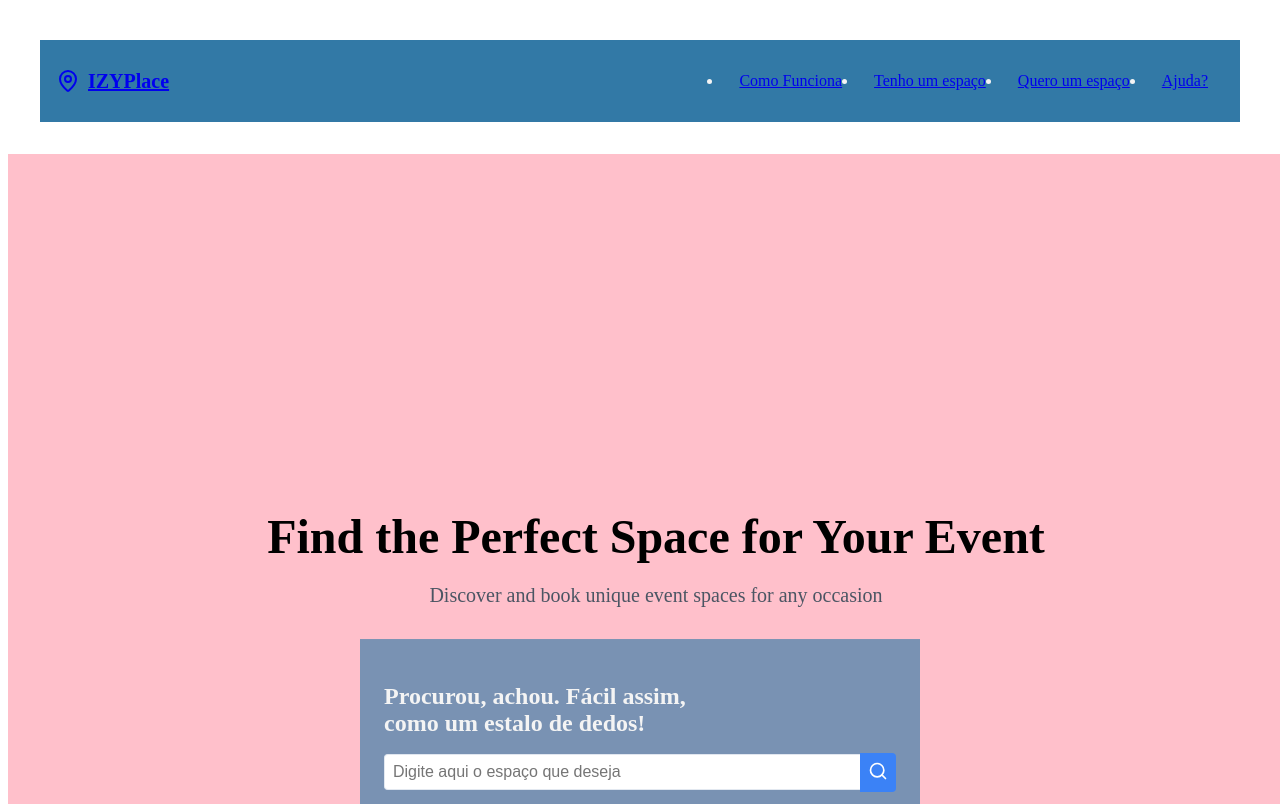
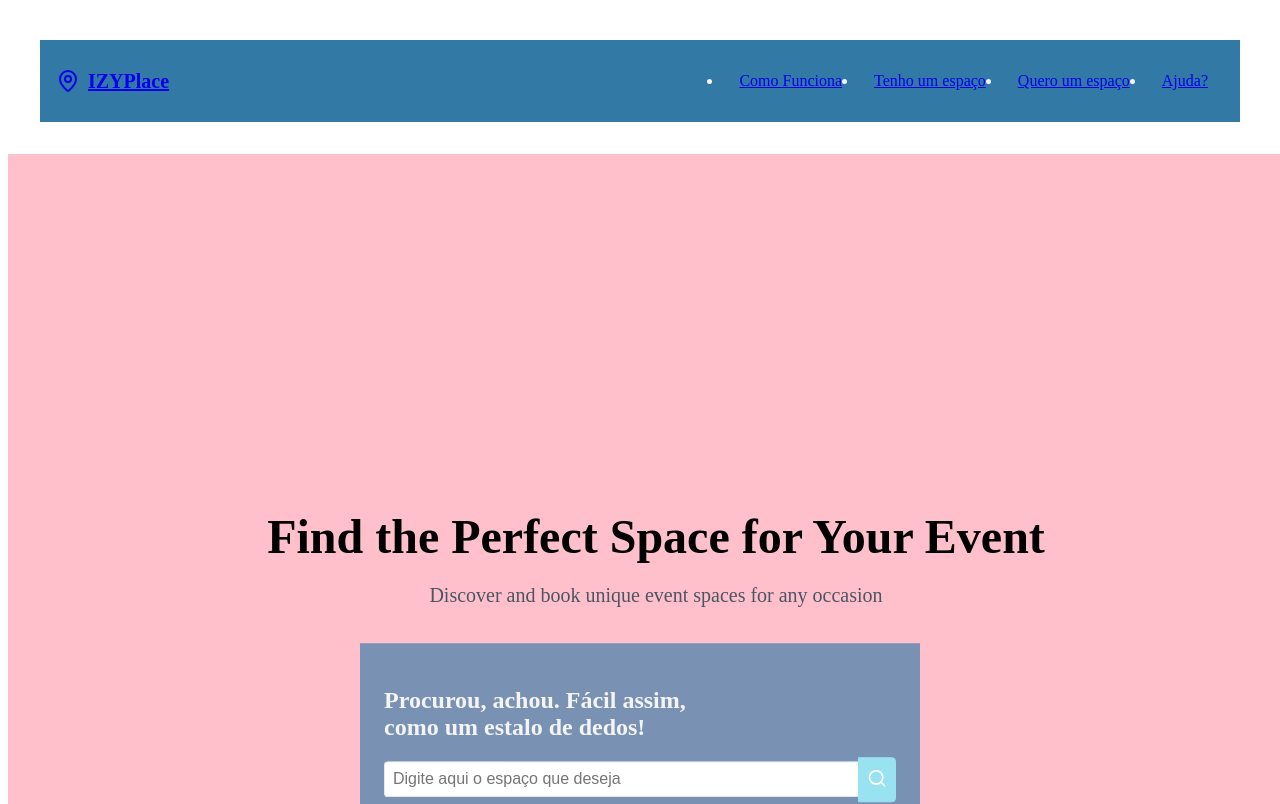
Before and after one commit to VBS1998/IZYPlace-web-app, a Next.js app in the folder ui/: page / in a window 1280 px wide. Shown: the top 804 px of the page. Built offline with nearby package versions, Linux system fonts and the light colour scheme; no server answers.

Commit message:
Search bar color and size fix

```diff
--- a/ui/src/components/searchBox/SearchBox.module.css
+++ b/ui/src/components/searchBox/SearchBox.module.css
@@ -31,14 +31,14 @@
   }
 
   .searchInput:focus {
-    border-color: #3b82f6;
-    box-shadow: 0 0 0 1px #3b82f6;
+    border-color: #99E2F1;
+    box-shadow: 0 0 0 1px #99E2F1;
   }
 
   .searchButton {
-    background-color: #3b82f6;
+    background-color: #99E2F1;
     color: white;
-    border: none;
+    border: 1px solid #99E2F1;
     border-radius: 0 4px 4px 0;
     padding: 0.5rem;
     cursor: pointer;
@@ -46,12 +46,12 @@
   }
 
   .searchButton:hover {
-    background-color: #2563eb;
+    background-color: #66add9;
   }
 
   .searchIcon {
     width: 1.25rem;
-    height: 1.25rem;
+    height: 1.5rem;
   }
 
   .srOnly {
```
